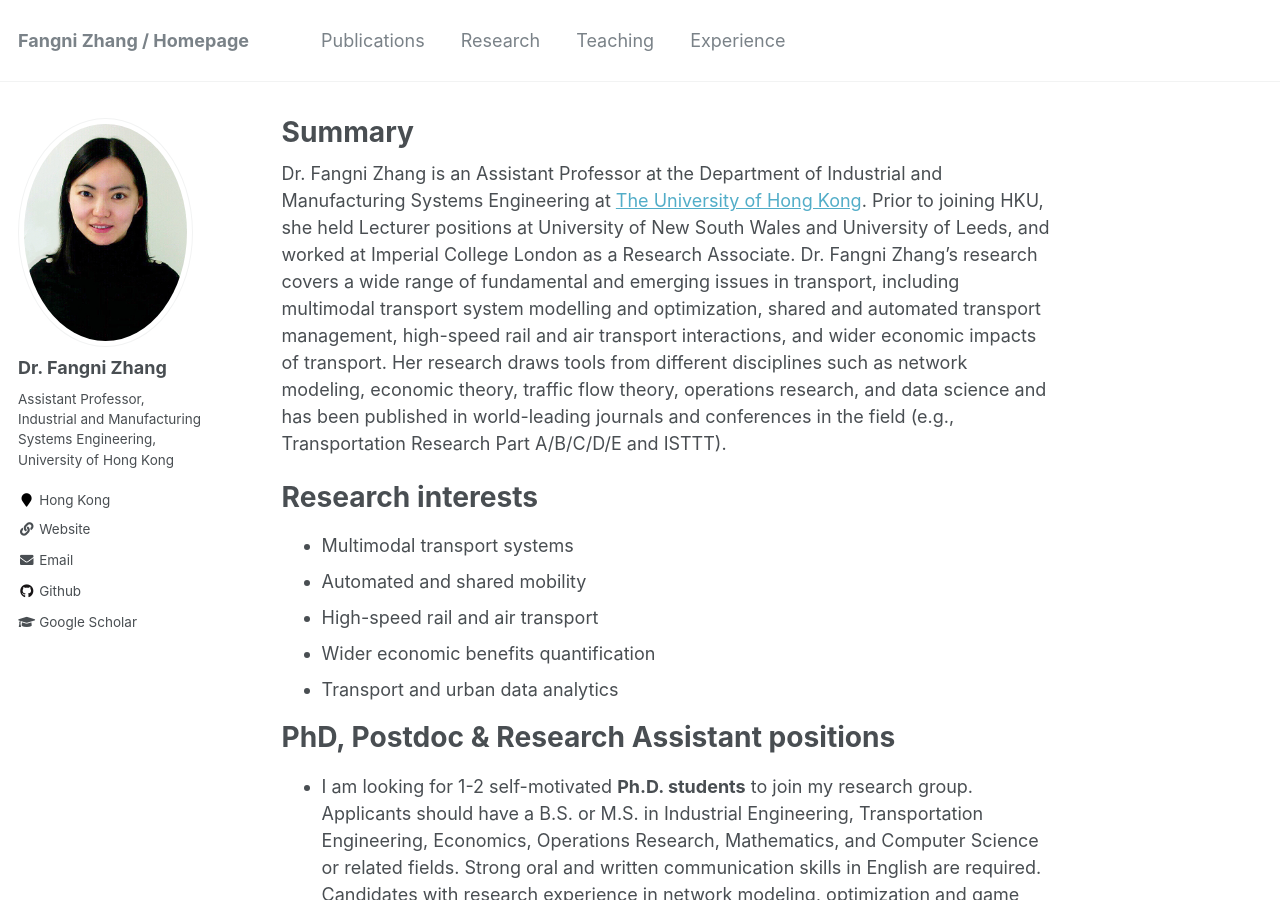
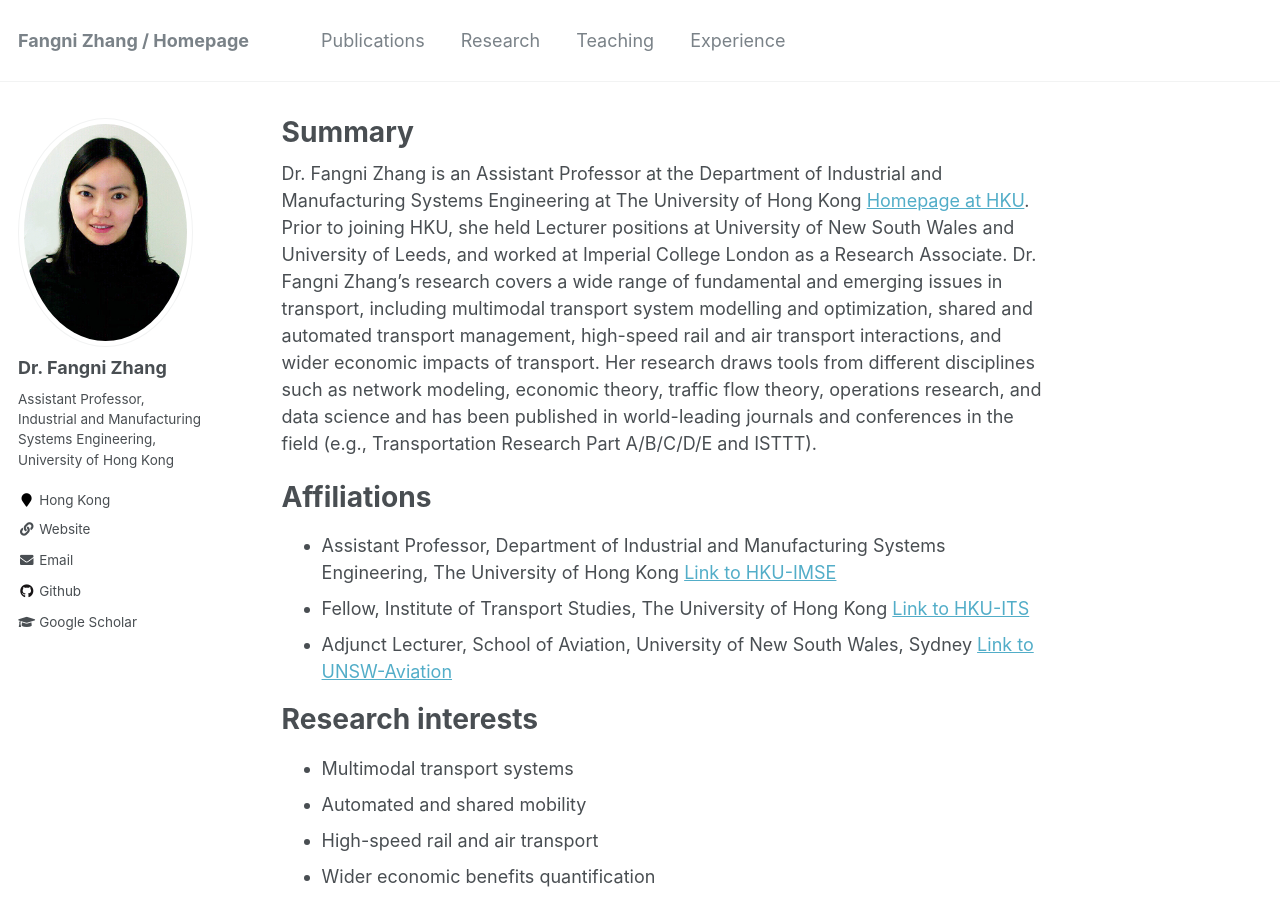
Before and after one commit to fangnizhang/fangnizhang.github.io, a Jekyll site: the page built from _pages/about.md, in a window 1280 px wide and 900 px high. Built offline with Jekyll 4.4.1, drawn with Linux system fonts in a browser that asks for light colours.

Commit message:
Update about.md

```diff
--- a/_pages/about.md
+++ b/_pages/about.md
@@ -8,7 +8,13 @@ redirect_from:
   - /about.html
 ---
 
-Dr. Fangni Zhang is an Assistant Professor at the Department of Industrial and Manufacturing Systems Engineering at [The University of Hong Kong](https://www.imse.hku.hk/people/f-n-zhang). Prior to joining HKU, she held Lecturer positions at University of New South Wales and University of Leeds, and worked at Imperial College London as a Research Associate. Dr. Fangni Zhang’s research covers a wide range of fundamental and emerging issues in transport, including multimodal transport system modelling and optimization, shared and automated transport management, high-speed rail and air transport interactions, and wider economic impacts of transport. Her research draws tools from different disciplines such as network modeling, economic theory, traffic flow theory, operations research, and data science and has been published in world-leading journals and conferences in the field (e.g., Transportation Research Part A/B/C/D/E and ISTTT).
+Dr. Fangni Zhang is an Assistant Professor at the Department of Industrial and Manufacturing Systems Engineering at The University of Hong Kong [Homepage at HKU](https://www.imse.hku.hk/people/f-n-zhang). Prior to joining HKU, she held Lecturer positions at University of New South Wales and University of Leeds, and worked at Imperial College London as a Research Associate. Dr. Fangni Zhang’s research covers a wide range of fundamental and emerging issues in transport, including multimodal transport system modelling and optimization, shared and automated transport management, high-speed rail and air transport interactions, and wider economic impacts of transport. Her research draws tools from different disciplines such as network modeling, economic theory, traffic flow theory, operations research, and data science and has been published in world-leading journals and conferences in the field (e.g., Transportation Research Part A/B/C/D/E and ISTTT).
+
+Affiliations
+======
+- Assistant Professor, Department of Industrial and Manufacturing Systems Engineering, The University of Hong Kong [Link to HKU-IMSE](https://www.imse.hku.hk/)
+- Fellow, Institute of Transport Studies, The University of Hong Kong [Link to HKU-ITS](https://www.institute-of-transport-studies.hku.hk/)
+- Adjunct Lecturer, School of Aviation, University of New South Wales, Sydney [Link to UNSW-Aviation](https://www.aviation.unsw.edu.au/)
 
 Research interests
 ======
```
